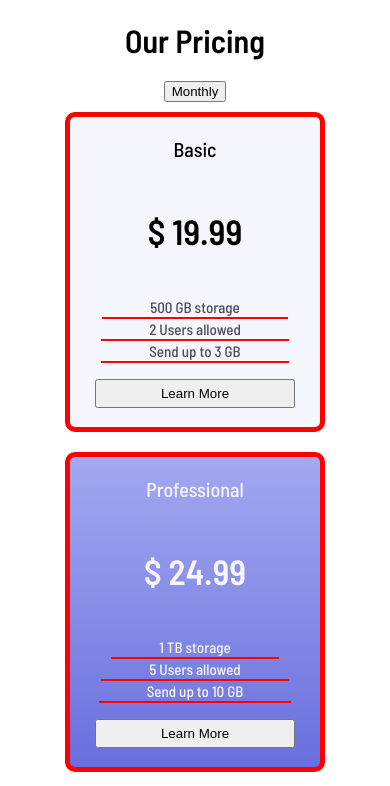
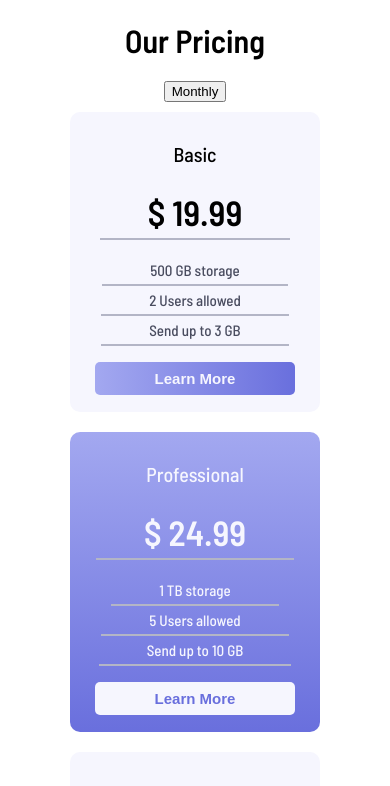
Before and after one commit to angelo5003/pricing-component, a React (Create React App) app: page / in a window 390 px wide. Shown: the top 786 px of the page. Built offline with nearby package versions, Linux system fonts and the light colour scheme.

Commit message:
style: mobile styling of the cards is done

```diff
--- a/src/components/PricingCard/PricingCard.jsx
+++ b/src/components/PricingCard/PricingCard.jsx
@@ -25,7 +25,15 @@ const PricingCard = ({ card }) => {
             {card.upload}
           </li>
         </ul>
-        <button className="card_btn">{card.learn}</button>
+        <button
+          className="card_btn"
+          style={{
+            background: card.buttonBackgroundColor,
+            color: card.buttonColor,
+          }}
+        >
+          {card.learn}
+        </button>
       </div>
     </article>
   );
--- a/src/components/PricingCard/PricingCardStyle.css
+++ b/src/components/PricingCard/PricingCardStyle.css
@@ -1,10 +1,10 @@
 @media screen and (max-width: 750px) {
   .card_outer_container {
     margin: 10px;
-    border: 5px solid red;
+    border: 5px;
     border-radius: 10px;
     width: 250px;
-    height: 310px;
+    height: 300px;
   }
 
   .card_inner_container {
@@ -12,6 +12,7 @@
     justify-content: center;
     align-items: center;
     flex-direction: column;
+    padding: 10px;
   }
 
   .card_title {
@@ -20,6 +21,11 @@
 
   .card_price {
     font-size: 35px;
+    font-weight: 700;
+    margin: 0;
+    border-bottom: 2px solid hsl(234, 14%, 74%);
+    display: inline-block;
+    padding: 5px 3rem;
   }
 
   .card_list_container {
@@ -31,15 +37,20 @@
   }
 
   .card_list_item {
-    border-bottom: 2px solid red;
+    border-bottom: 2px solid hsl(234, 14%, 74%);
     display: inline-block;
-    padding: 1px 3rem;
+    padding: 5px 3rem;
     font-size: 15px;
   }
 
   .card_btn {
     width: 200px;
-    padding: 5px;
+    padding: 8px;
+    border-radius: 5px;
+    border: none;
+    font-size: 15px;
+    font-weight: 700;
+    cursor: pointer;
   }
 }
 
--- a/src/data/data.json
+++ b/src/data/data.json
@@ -8,6 +8,8 @@
     "users": "2 Users allowed",
     "upload": "Send up to 3 GB",
     "learn": "Learn More",
+    "buttonBackgroundColor": "linear-gradient(to right, hsl(236, 72%, 79%),hsl(237, 63%, 64%) )",
+    "buttonColor": "hsl(240, 78%, 98%)",
     "backgroundColor": "hsl(240, 78%, 98%)",
     "cardItemColor": "hsl(232, 13%, 33%)"
   },
@@ -22,6 +24,8 @@
     "upload": "Send up to 10 GB",
     "learn": "Learn More",
     "backgroundColor": "linear-gradient(to bottom, hsl(236, 72%, 79%),hsl(237, 63%, 64%) )",
+    "buttonBackgroundColor": "hsl(240, 78%, 98%)",
+    "buttonColor": "hsl(237, 63%, 64%)",
     "cardItemColor": "hsl(240, 78%, 98%)"
   },
 
@@ -34,6 +38,8 @@
     "users": "10 Users allowed",
     "upload": "Send up to 20 GB",
     "learn": "Learn More",
+    "buttonBackgroundColor": "linear-gradient(to right, hsl(236, 72%, 79%),hsl(237, 63%, 64%) )",
+    "buttonColor": "hsl(240, 78%, 98%)",
     "backgroundColor": "hsl(240, 78%, 98%)",
     "cardItemColor": "hsl(232, 13%, 33%)"
   }
```
